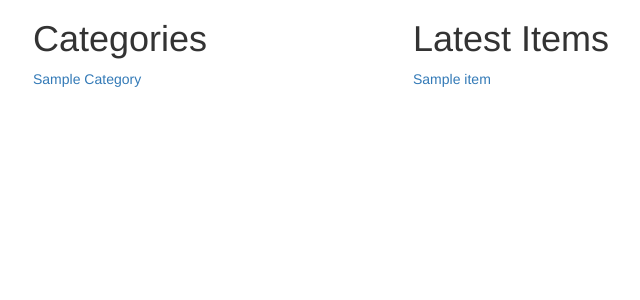
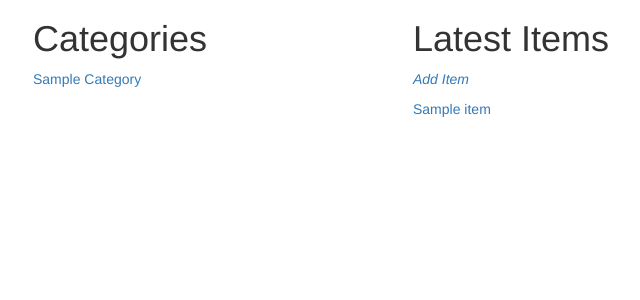
Before and after one commit to anthonyattard/catalog, a Flask app: page / in a window 1280 px wide. Shown: the part 51-351 px from the top of the page, without its empty margins (52-692 px from the left). Run offline with Flask 2, Linux system fonts and the light colour scheme; the visitor is signed in with stand-in values (Sample User, id 1); tables that the repository leaves empty hold one stand-in row (values such as "Sample post"); parts of the project's set-up code (start-up, migrations or seed data) failed here and were passed over; some libraries are stand-ins or nearby versions.

Commit message:
Added 'Add Item' link if a user is logged in

```diff
--- a/templates/home.html
+++ b/templates/home.html
@@ -5,6 +5,9 @@
 </div>
 <div class="col-sm-8">
   <h1>Latest Items</h1>
+  {% if session.user_id %}
+  <p><i><a href="{{ url_for('newItem') }}">Add Item</a></i></p>
+  {% endif %}
   {% for item in items %}
   <p>
     <a href="{{ url_for('showItem', category_name=item.category.name, item_id=item.id) }}">{{ item.name }}</a>
```
